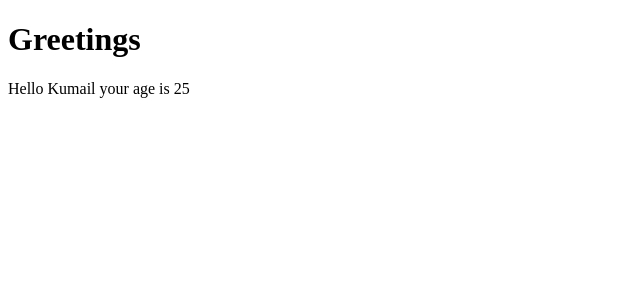
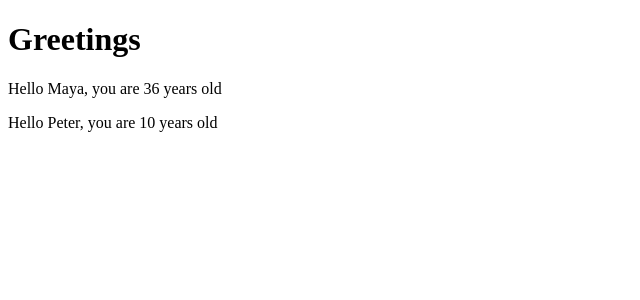
Before and after one commit to Kumail/reactApp, a React (Create React App) app: page / in a window 1280 px wide. Shown: the top 300 px of the page, without its empty margins (0-640 px from the left). Built offline with nearby package versions, Linux system fonts and the light colour scheme.

Commit message:
Added props

```diff
--- a/src/App.js
+++ b/src/App.js
@@ -2,17 +2,20 @@
   return (
     <div>
       <p>
-        Hello {props.name} your age is {props.age}
+        Hello {props.name}, you are {props.age} years old
       </p>
     </div>
   );
 };
+
 const App = () => {
-  const name = "Kumail";
-  const age = 25;
+  const name = "Peter";
+  const age = 10;
+
   return (
     <div>
       <h1>Greetings</h1>
+      <Hello name="Maya" age={26 + 10} />
       <Hello name={name} age={age} />
     </div>
   );
```
